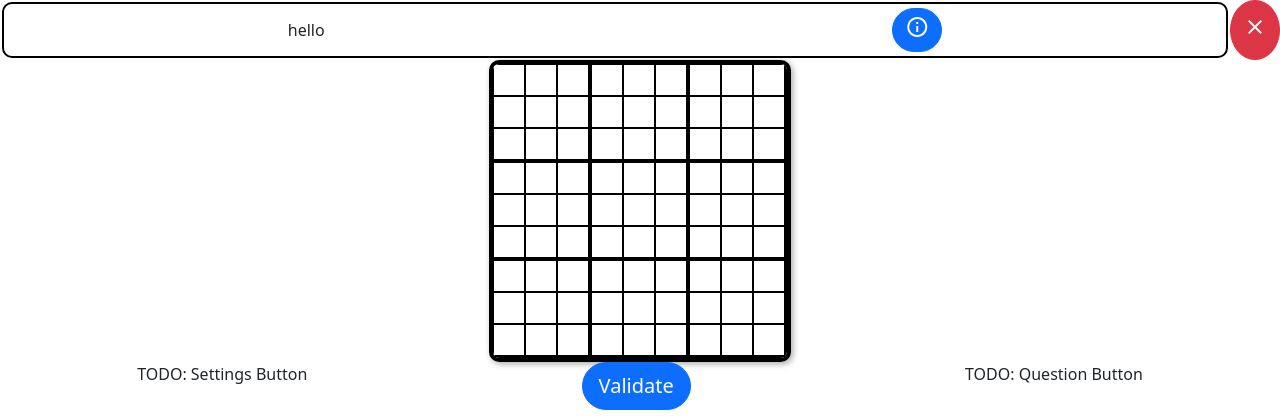
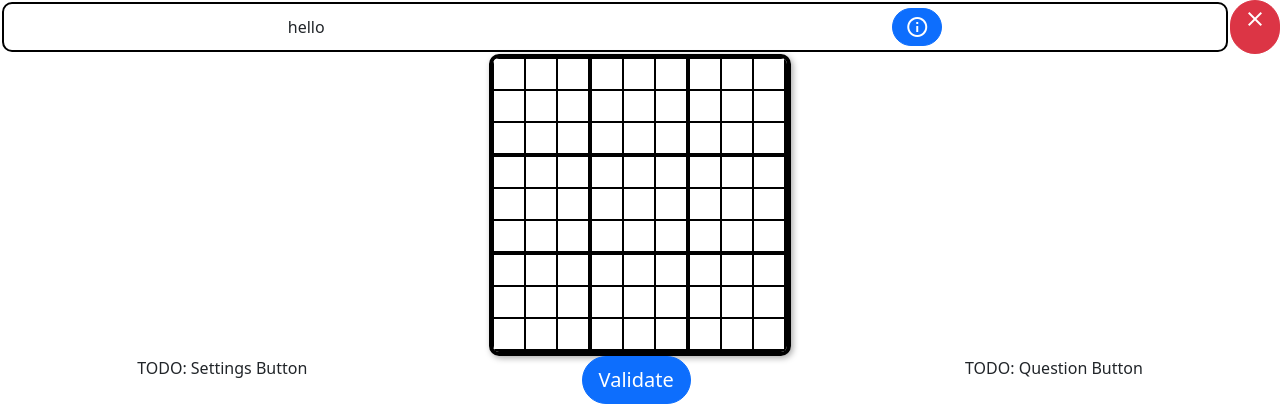
Before and after one commit to LucRome/Studienarbeit-Sudoku-Helper, a Django app: page / in a window 1280 px wide. Shown: the part 56-476 px from the top of the page. Run offline with Django 3.2, Linux system fonts and the light colour scheme.

Commit message:
center icons in buttons

```diff
--- a/src/backend/templates/info_field/quickinfo.html
+++ b/src/backend/templates/info_field/quickinfo.html
@@ -10,7 +10,7 @@
 
 <div class="container-fluid quickinfo d-flex justify-content-around align-items-center">
   <p class="align-self-center mb-0 me-2">{{text}}</p> {# Text Preview #}
-  <button type="button" class="btn btn-primary rounded-pill" data-bs-toggle="modal" data-bs-target="#quickinfo-modal">
+  <button type="button" class="btn btn-primary rounded-pill d-flex align-content-center" data-bs-toggle="modal" data-bs-target="#quickinfo-modal">
     <span class="material-icons-outlined">
       info
     </span>
--- a/src/backend/templates/sudoku.html
+++ b/src/backend/templates/sudoku.html
@@ -19,7 +19,7 @@
 
 <div class="d-flex justify-content-around">
     {% include "info_field/quickinfo.html" with text="hello" %}
-    <button id="clear-sudoku-btn" form="form-sudoku" type="button" class="btn btn-danger rounded-circle">
+    <button id="clear-sudoku-btn" form="form-sudoku" type="button" class="btn btn-danger rounded-pill d-flex align-content-center">
         <span class="material-icons-outlined">clear</span>
     </button>
 </div>
```
